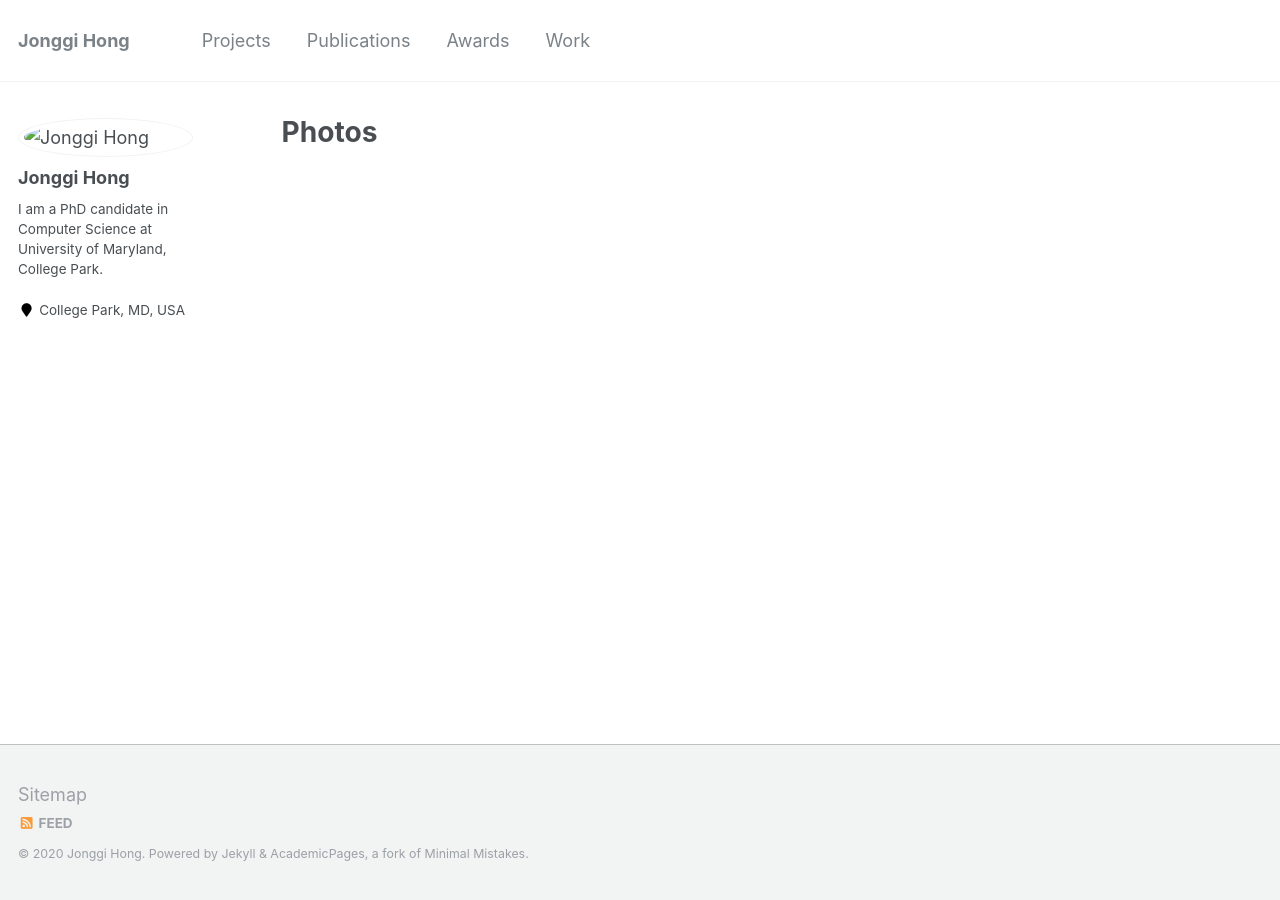
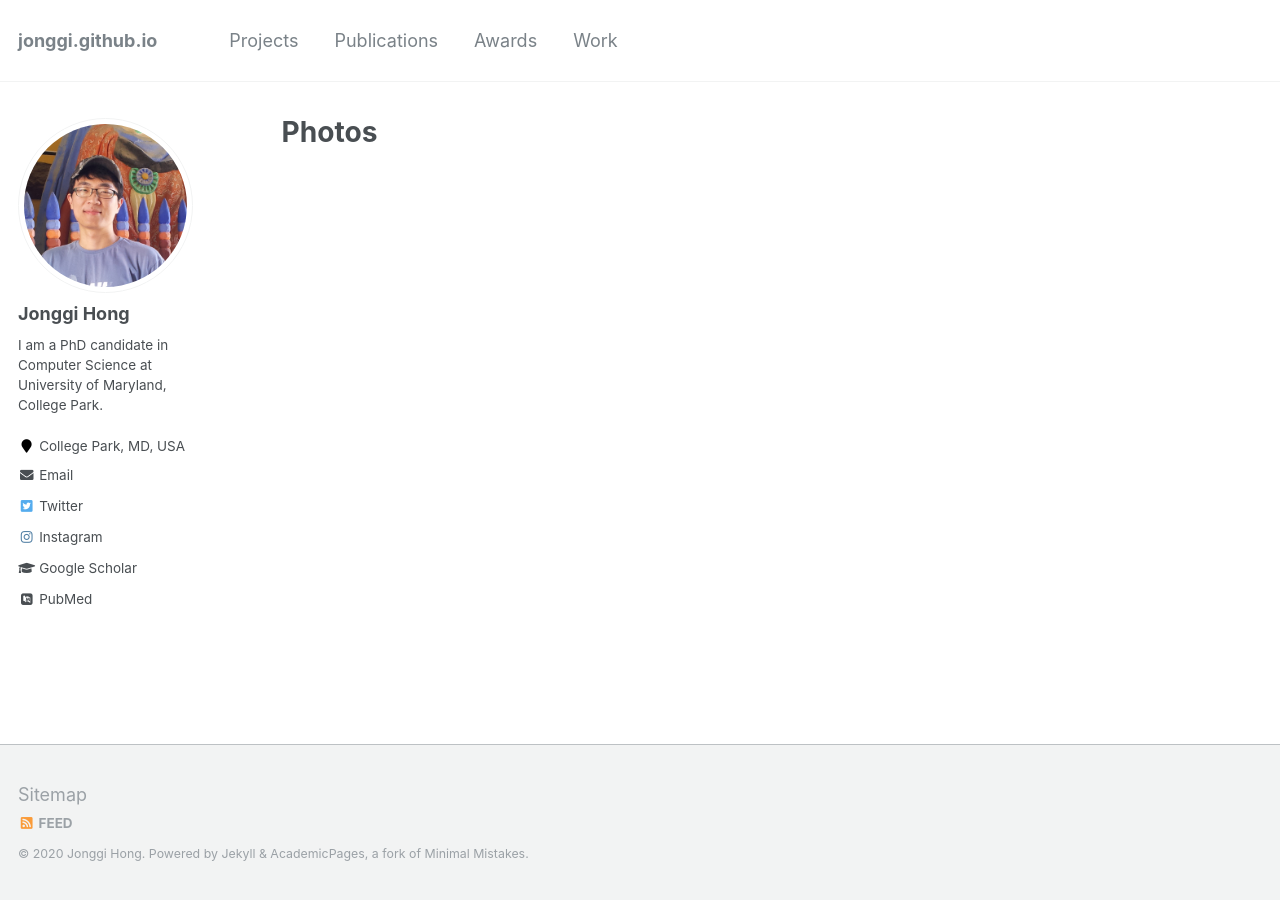
Before and after one commit to jonggi/jonggi.github.io, a Jekyll site: the page built from photos.md, in a window 1280 px wide. Built offline with Jekyll 4.4.1, drawn with Linux system fonts in a browser that asks for light colours; some web fonts are replaced; part of the change alters nothing that is shown.

Commit message:
mm github

```diff
--- a/_config.yml
+++ b/_config.yml
@@ -5,10 +5,20 @@
 # For technical reasons, this file is *NOT* reloaded automatically when you use
 # `jekyll serve`. If you change this file, please restart the server process.
 
+
+
+author:
+  name             : "Jonggi Hong"
+  avatar           : "JonggiHong.jpg"
+  bio              : "I am a PhD candidate in Computer Science at University of Maryland, College Park."
+  location         : "College Park, MD, USA"
+  pubmed           : "https://www.ncbi.nlm.nih.gov/pubmed/?term=john+snow"
+  googlescholar    : "https://scholar.google.com/citations?user=55RWNnMAAAAJ&hl=en"
+  email            : "jhong12@umd.edu"
+  instagram        : "koreahjg"
+  twitter          : "jonggi_hong"
+
 # Site Settings
-locale                   : "en-US"
-title                    : "Jonggi Hong"
-title_separator          : "-"
 name                     : &name "Jonggi Hong"
 description              : &description "Jonggi Hong's website"
 url                      : "https://jonggi.github.io" # the base hostname & protocol for your site e.g. "https://mmistakes.github.io"
@@ -78,26 +88,7 @@ analytics:
     tracking_id          :
 
 
-locale: "en-US"
-title: "Jonggi Hong"
-title_separator: "|"
-subtitle: "HCI and AI Researcher"
-name: "Jonggi Hong"
-author:
-  name     : "Jonggi Hong"
-  avatar   : "/images/JonggiHong.jpg"
-  bio      : "I am a PhD candidate in Computer Science at University of Maryland, College Park."
-  location : "College Park, MD, USA"
-  links:
-    - label: "Google Scholar"
-      icon: "fas fa-fw fa-user-graduate"
-      url: "https://scholar.google.com/citations?user=55RWNnMAAAAJ&hl=en"
-    - label: "Twitter"
-      icon: "fab fa-fw fa-twitter-square"
-      url: "https://twitter.com/jonggi_hong"
-    - label: "Instagram"
-      icon: "fab fa-fw fa-instagram"
-      url: "https://www.instagram.com/koreahjg/"
+
 
 
 
```
Also changed, not shown: 1 other file.
